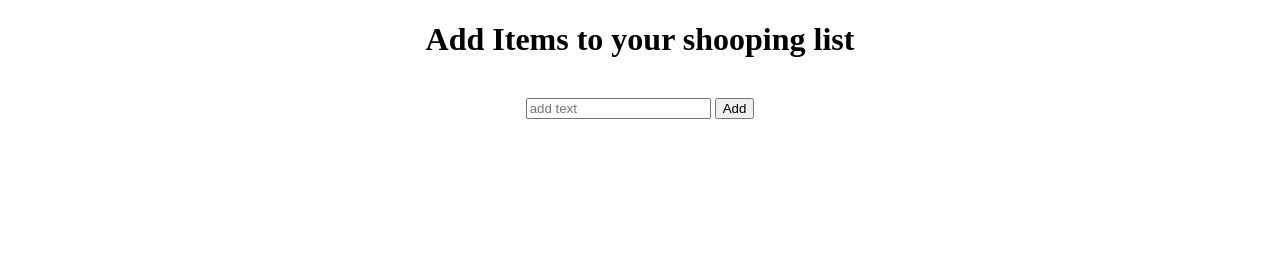
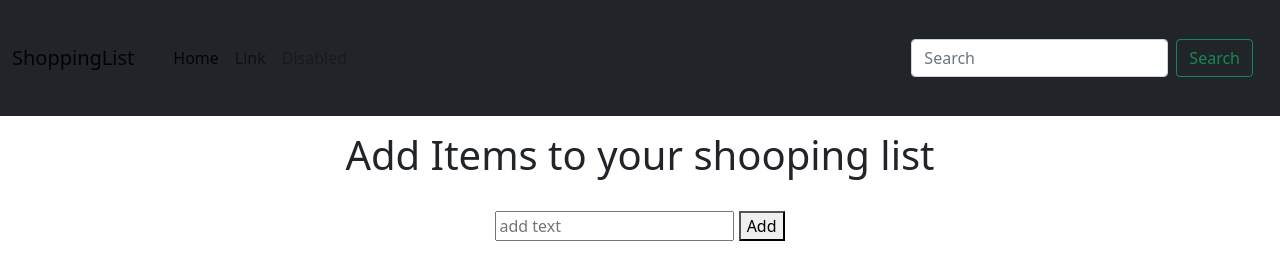
Before and after one commit to MichaelNkong/Shopping-List, a plain HTML site: page index.html in a window 1280 px wide. Drawn offline with nearby package versions, Linux system fonts and the light colour scheme.

Commit message:
added navbar

```diff
--- a/index.html
+++ b/index.html
@@ -3,13 +3,36 @@
     <head>
      <meta charset="utf-8">
      <link rel="stylesheet" href="style.css">
+     <link href="https://cdn.jsdelivr.net/npm/bootstrap@5.0.1/dist/css/bootstrap.min.css" rel="stylesheet" integrity="sha384-+0n0xVW2eSR5OomGNYDnhzAbDsOXxcvSN1TPprVMTNDbiYZCxYbOOl7+AMvyTG2x" crossorigin="anonymous">
+    </head>
 
 
-
-
-    </head>
-
     <body>
+      <nav class="navbar navbar-expand-lg navbar-light bg-dark">
+        <div class="container-fluid">
+          <button class="navbar-toggler" type="button" data-bs-toggle="collapse" data-bs-target="#navbarTogglerDemo03" aria-controls="navbarTogglerDemo03" aria-expanded="false" aria-label="Toggle navigation">
+            <span class="navbar-toggler-icon"></span>
+          </button>
+          <a class="navbar-brand" href="#">ShoppingList</a>
+          <div class="collapse navbar-collapse" id="navbarTogglerDemo03">
+            <ul class="navbar-nav me-auto mb-2 mb-lg-0">
+              <li class="nav-item">
+                <a class="nav-link active" aria-current="page" href="#">Home</a>
+              </li>
+              <li class="nav-item">
+                <a class="nav-link" href="#">Link</a>
+              </li>
+              <li class="nav-item">
+                <a class="nav-link disabled" href="#" tabindex="-1" aria-disabled="true">Disabled</a>
+              </li>
+            </ul>
+            <form class="d-flex">
+              <input class="form-control me-2" type="search" placeholder="Search" aria-label="Search">
+              <button class="btn btn-outline-success" type="submit">Search</button>
+            </form>
+          </div>
+        </div>
+      </nav>
 <div class="wrapper">
         <div class="heading">
         <h1>Add Items to your shooping list</h1><br>
@@ -24,6 +47,9 @@
 </div>
 
     <script type="text/javascript" src="script.js"></script>
+    <script src="https://cdn.jsdelivr.net/npm/bootstrap@5.0.1/dist/js/bootstrap.bundle.min.js" integrity="sha384-gtEjrD/SeCtmISkJkNUaaKMoLD0//ElJ19smozuHV6z3Iehds+3Ulb9Bn9Plx0x4" crossorigin="anonymous"></script>
+    <script src="https://cdn.jsdelivr.net/npm/@popperjs/core@2.9.2/dist/umd/popper.min.js" integrity="sha384-IQsoLXl5PILFhosVNubq5LC7Qb9DXgDA9i+tQ8Zj3iwWAwPtgFTxbJ8NT4GN1R8p" crossorigin="anonymous"></script>
+<script src="https://cdn.jsdelivr.net/npm/bootstrap@5.0.1/dist/js/bootstrap.min.js" integrity="sha384-Atwg2Pkwv9vp0ygtn1JAojH0nYbwNJLPhwyoVbhoPwBhjQPR5VtM2+xf0Uwh9KtT" crossorigin="anonymous"></script>
     </body>
 
 
--- a/style.css
+++ b/style.css
@@ -8,8 +8,9 @@ span{
 }
 
 
-div.wrapper{
+div{
 text-align: center;
+margin: 15px;
 
 
 }
@@ -17,3 +18,7 @@ div.wrapper div ul li {
 list-style: none;
 
 }
+ a.nav-link{
+    color:white;
+
+}
```
